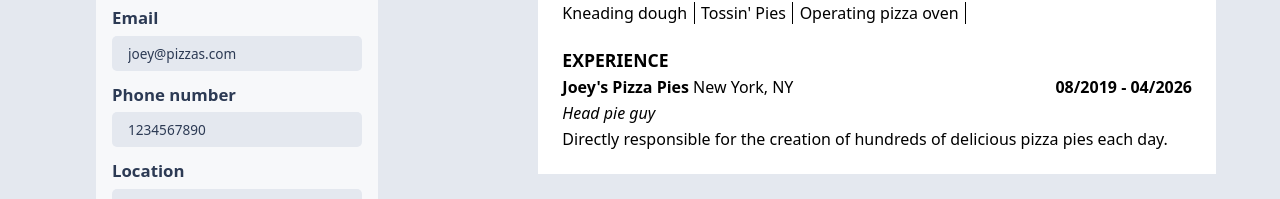
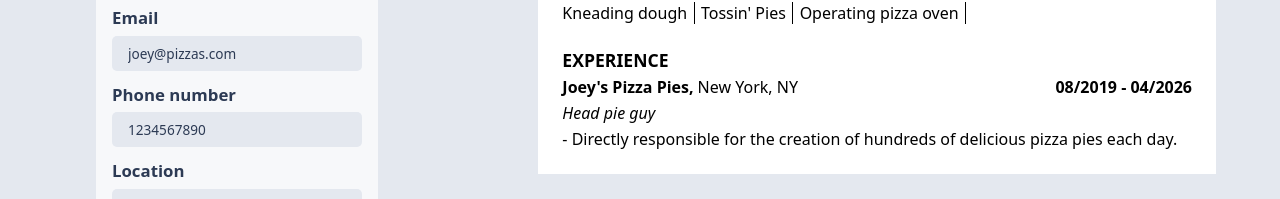
Before and after one commit to joeypizzas/resume-app, a React (Vite) app: page / in a window 1280 px wide. Shown: the part 292-491 px from the top of the page. Built offline with nearby package versions, Linux system fonts and the light colour scheme.

Commit message:
Added bullet point

```diff
--- a/src/components/ResumePreview/ResumePreview.jsx
+++ b/src/components/ResumePreview/ResumePreview.jsx
@@ -25,12 +25,12 @@ export function ResumePreview() {
       </PreviewSection>
       <PreviewSection sectionName="EXPERIENCE">
         <PreviewItem
-          organization="Joey's Pizza Pies"
+          organization="Joey's Pizza Pies,"
           location="New York, NY"
           startDate="08/2019"
           endDate=" 04/2026"
           positionOrStudy="Head pie guy"
-          description="Directly responsible for the creation of hundreds of delicious pizza pies each day."
+          description="- Directly responsible for the creation of hundreds of delicious pizza pies each day."
         ></PreviewItem>
       </PreviewSection>
     </div>
```
